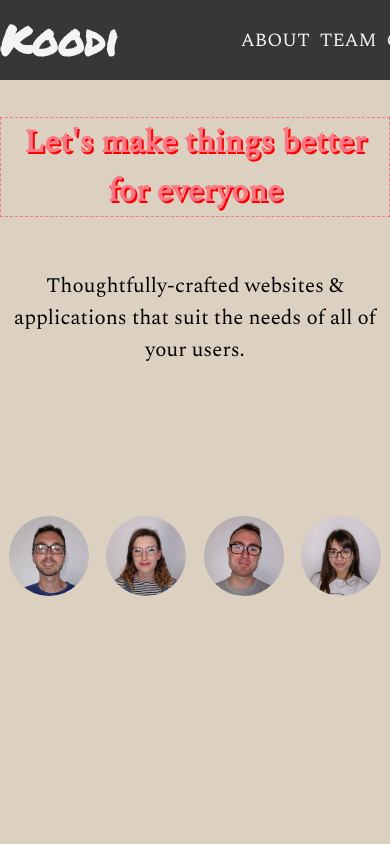
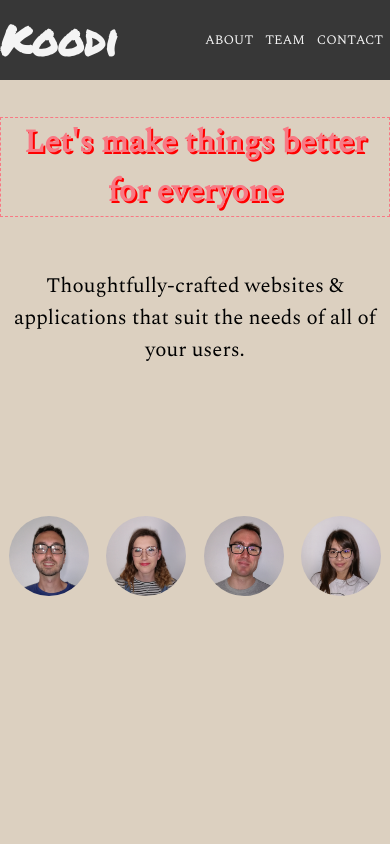
Before and after one commit to fac-17/week-1-EFGH-project, a plain HTML site: page index.html in a window 390 px wide. Shown: the top 844 px of the page. Drawn offline with nearby package versions, Linux system fonts and the light colour scheme.

Commit message:
make navbar responsive

```diff
--- a/style.css
+++ b/style.css
@@ -179,12 +179,12 @@ h2 {
     text-align: right;
     color: white;
 }
-
+nav li a {
+    padding: 5px;
+}
 
 @media screen and (max-width: 900px) {
-    nav li a {
-        padding: 5px;
-    }
+
     .team-avatars img {
         max-width: 130px;
       }
@@ -209,7 +209,6 @@ h2 {
 
 @media screen and (max-width: 600px) {
     nav li a {
-        padding: 5px;
         font-size: 0.9em;
     }
     .team-avatars img {
@@ -232,4 +231,9 @@ h2 {
     flex-wrap: none;
     overflow: hidden;
     }
+    .nav-list {
+        margin-left: 0;
+        padding-left:5px;
+        font-size: 0.7em;
+    }
 }
```
